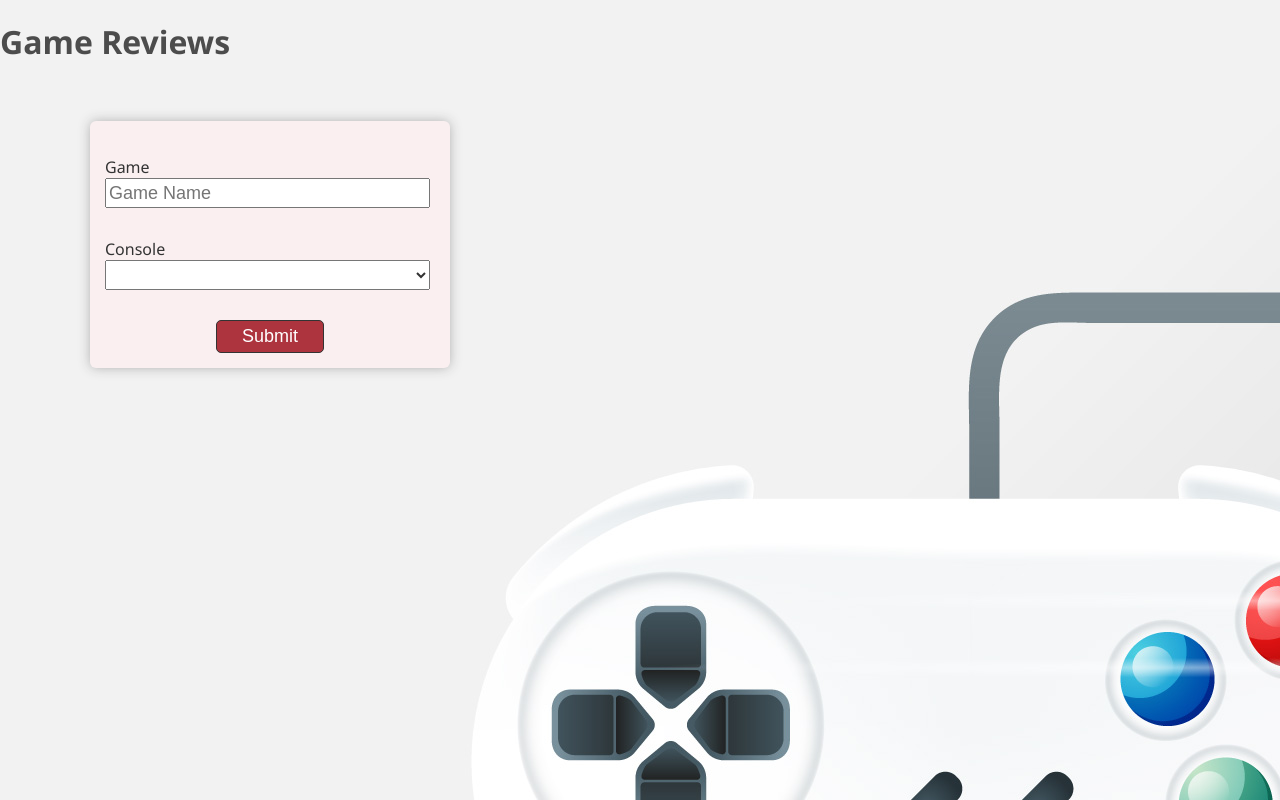
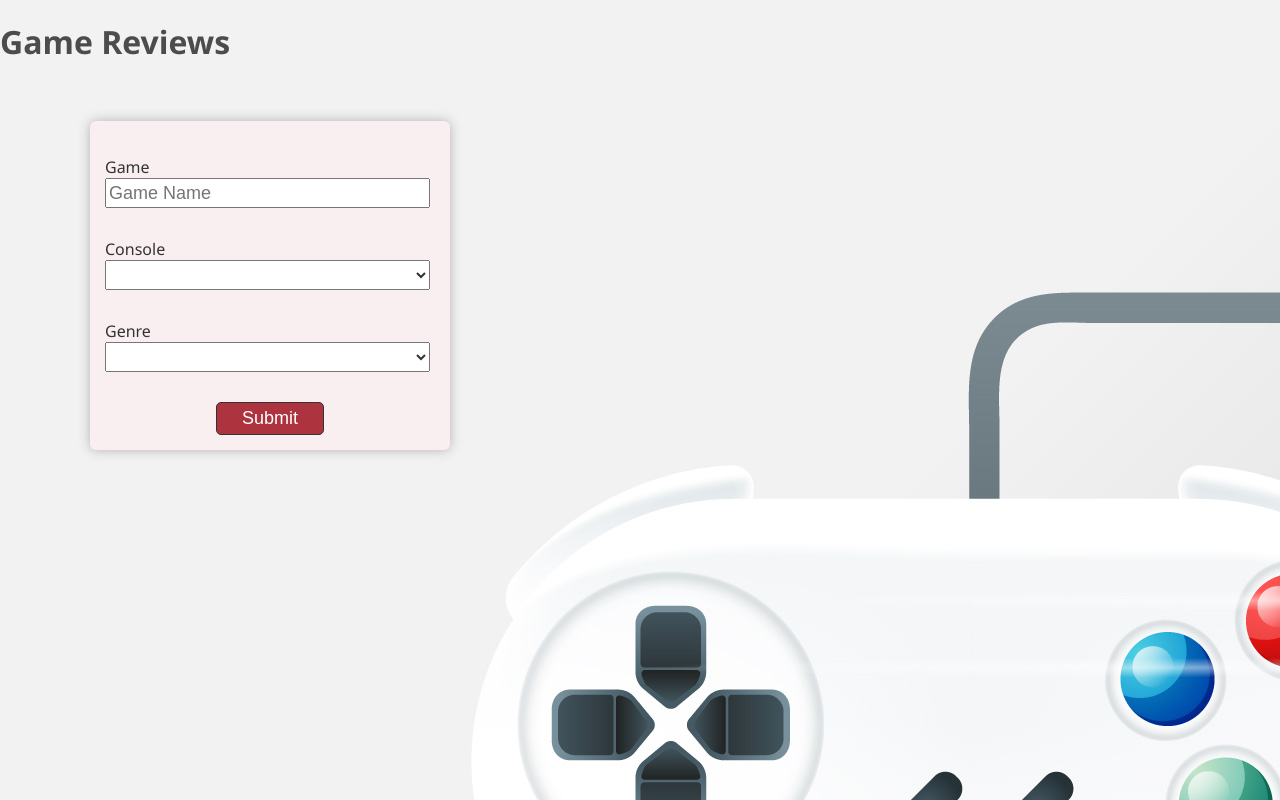
Before and after one commit to sandeepsuri/GameReview-WebApp, a React (Vite) app: page / in a window 1280 px wide. Built offline with nearby package versions, Linux system fonts and the light colour scheme.

Commit message:
feat: genre search added

```diff
--- a/src/SearchParams.jsx
+++ b/src/SearchParams.jsx
@@ -7,13 +7,21 @@ const CONSOLE = [
     "Nintendo Switch"
 ]
 
+const GENRE = [
+    "FPS", "Action", "Adventure",
+    "Sports", "Family", "RPG", "JRPG",
+    "Third Person Shooter"
+]
+
 const SearchParams = () => {
     const [game, setGame] = useState("")
     const [console, setConsole] = useState("")
+    const [genre, setGenre] = useState("")
     return (
         <div className="search-params">
             <form>
-                <label htmlFor="location">
+                {/* Game Search */}
+                <label htmlFor="game">
                     Game
                     <input
                         onChange={(e) => setGame(e.target.value)}
@@ -22,18 +30,37 @@ const SearchParams = () => {
                         placeholder="Game Name"
                     />
                 </label>
-                <label htmlFor="animal">
+                {/* Console Search */}
+                <label htmlFor="console">
                     Console
                     <select
                         id="console"
                         value={console}
                         onChange = {e => {
                             setConsole(e.target.value)
+                            setGenre("")
                         }}
                     >
                         <option />
                         {CONSOLE.map((console) => (
                             <option key={console}>{console}</option>
+                        ))}
+                    </select>
+                </label>
+                {/* Game Genre Search */}
+                <label htmlFor="genre">
+                    Genre
+                    <select
+                        id="genre"
+                        disabled={GENRE.length === 0}
+                        value={genre}
+                        onChange = {e => {
+                            setGenre(e.target.value)
+                        }}
+                    >
+                        <option />
+                        {GENRE.map((genre) => (
+                            <option key={genre}>{genre}</option>
                         ))}
                     </select>
                 </label>
```
